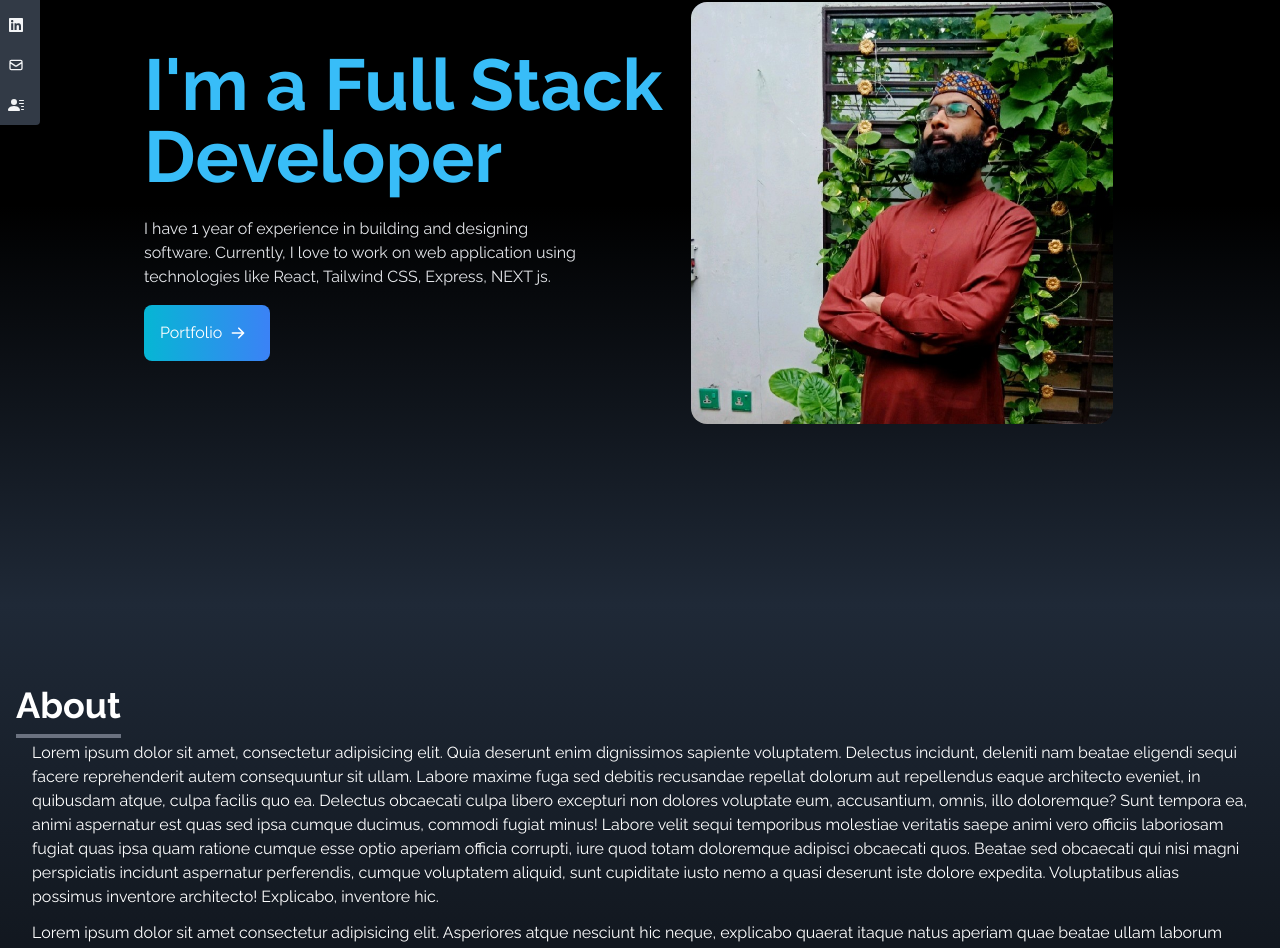
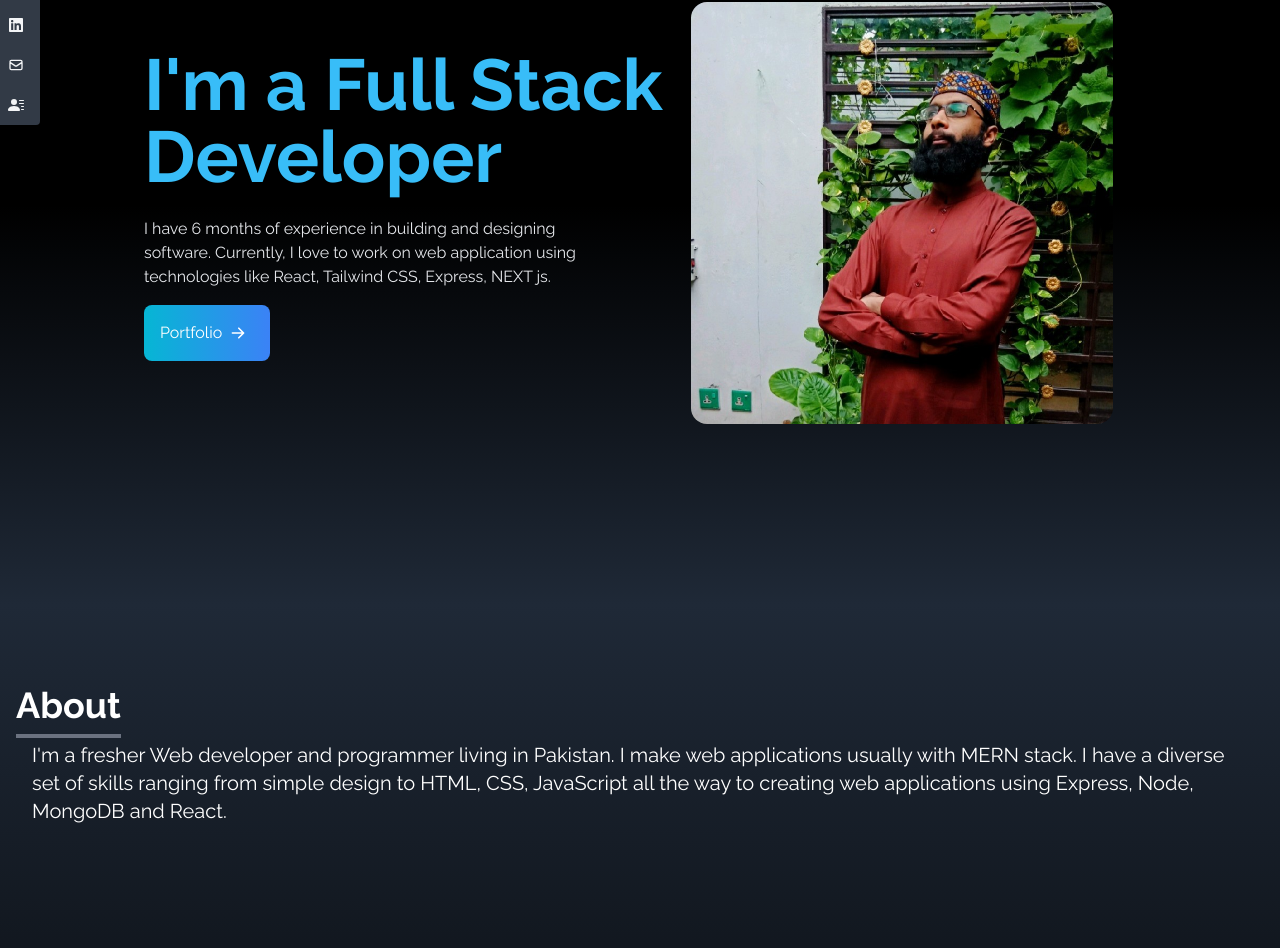
Before and after one commit to mateen993/Portfolio, a React (Create React App) app: page / in a window 1280 px wide. Shown: the part 275-1223 px from the top of the page. Built offline with nearby package versions, Linux system fonts and the light colour scheme.

Commit message:
Modified About and Home section

```diff
--- a/src/Components/About.jsx
+++ b/src/Components/About.jsx
@@ -6,12 +6,10 @@ const About = () => {
         <h1 className='py-2 text-4xl mb-8 font-bold inline border-b-4 border-gray-500'>
             About
         </h1>
-        <p className='mt-4 px-4'>
-            Lorem ipsum dolor sit amet, consectetur adipisicing elit. Quia deserunt enim dignissimos sapiente voluptatem. Delectus incidunt, deleniti nam beatae eligendi sequi facere reprehenderit autem consequuntur sit ullam. Labore maxime fuga sed debitis recusandae repellat dolorum aut repellendus eaque architecto eveniet, in quibusdam atque, culpa facilis quo ea. Delectus obcaecati culpa libero excepturi non dolores voluptate eum, accusantium, omnis, illo doloremque? Sunt tempora ea, animi aspernatur est quas sed ipsa cumque ducimus, commodi fugiat minus! Labore velit sequi temporibus molestiae veritatis saepe animi vero officiis laboriosam fugiat quas ipsa quam ratione cumque esse optio aperiam officia corrupti, iure quod totam doloremque adipisci obcaecati quos. Beatae sed obcaecati qui nisi magni perspiciatis incidunt aspernatur perferendis, cumque voluptatem aliquid, sunt cupiditate iusto nemo a quasi deserunt iste dolore expedita. Voluptatibus alias possimus inventore architecto! Explicabo, inventore hic.
+        <p className='mt-4 px-4 text-xl '>
+            I'm a fresher Web developer and programmer living in Pakistan. I make web applications usually with MERN stack. I have a diverse set of skills ranging from simple design to HTML, CSS, JavaScript all the way to creating web applications using Express, Node, MongoDB and React.
         </p>
-        <p className=' mt-3 px-4'>
-            Lorem ipsum dolor sit amet consectetur adipisicing elit. Asperiores atque nesciunt hic neque, explicabo quaerat itaque natus aperiam quae beatae ullam laborum incidunt. Ad atque molestias ipsum. Voluptates labore, quas perspiciatis dignissimos dicta voluptatum dolorem ipsam, laudantium fugiat, officia assumenda quasi veritatis sit soluta ab.
-        </p>
+
     </div>
   )
 }
--- a/src/Components/Home.jsx
+++ b/src/Components/Home.jsx
@@ -11,7 +11,7 @@ const Home = () => {
                     I'm a Full Stack Developer
                 </h2>
                 <p className='text-gray-200 max-w-md py-4'>
-                    I have 1 year of experience in building and designing
+                    I have 6 months of experience in building and designing
                     software. Currently, I love to work on web application using
                     technologies like React, Tailwind CSS, Express, NEXT js.
                 </p>
```
